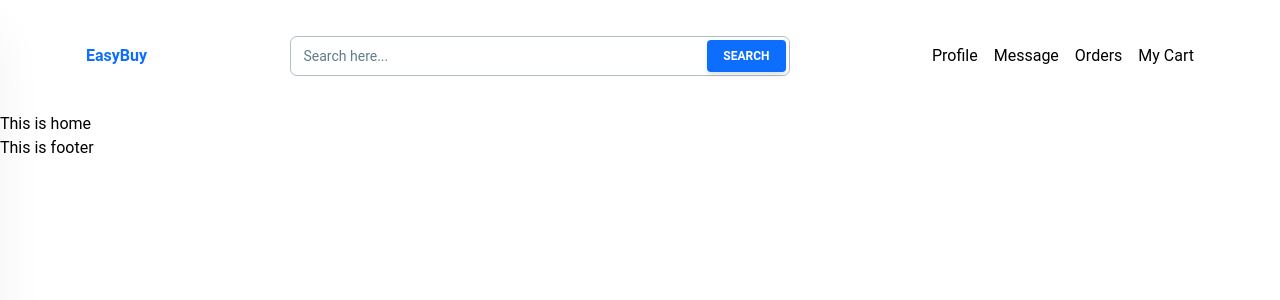
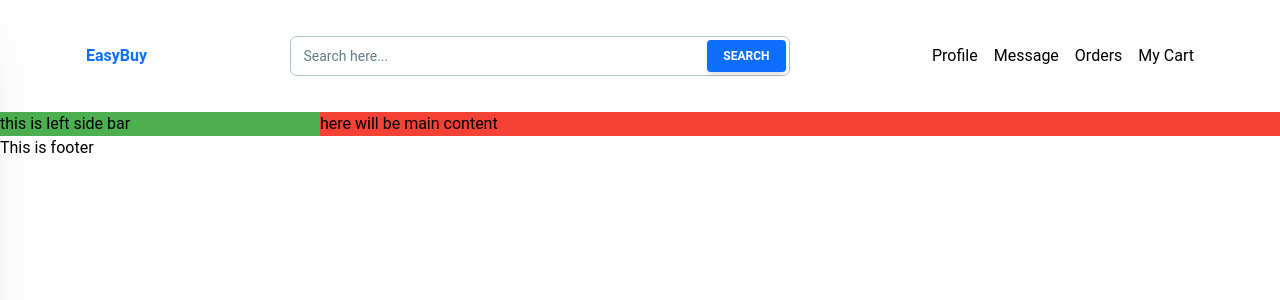
Before and after one commit to Mahabub175/EasyBuy-Client, a React (Vite) app: page / in a window 1280 px wide. Shown: the top 300 px of the page. Built offline with nearby package versions, Linux system fonts and the light colour scheme.

Commit message:
category layout

```diff
--- a/src/Pages/Category/Category.jsx
+++ b/src/Pages/Category/Category.jsx
@@ -1,9 +1,12 @@
 import React from 'react';
+import LeftSidebar from './Component/LeftSidebar/LeftSidebar';
+import RightSidebar from './Component/RightSidebar/RightSidebar';
 
 const Category = () => {
     return (
-        <div>
-
+        <div className='flex'>
+        <LeftSidebar></LeftSidebar>
+        <RightSidebar></RightSidebar>
         </div>
     );
 };
--- /dev/null
+++ b/src/Pages/Category/Component/LeftSidebar/LeftSidebar.jsx
@@ -0,0 +1,11 @@
+import React from 'react';
+
+const LeftSidebar = () => {
+    return (
+        <div className='bg-green-500 w-3/12'>
+            <h2>this is left side bar</h2>
+        </div>
+    );
+};
+
+export default LeftSidebar;
--- /dev/null
+++ b/src/Pages/Category/Component/RightSidebar/RightSidebar.jsx
@@ -0,0 +1,11 @@
+import React from 'react';
+
+const RightSidebar = () => {
+    return (
+        <div className='bg-red-500 w-9/12'>
+            <h3>here will be main content</h3>
+        </div>
+    );
+};
+
+export default RightSidebar;
--- a/src/Pages/Home/Home.jsx
+++ b/src/Pages/Home/Home.jsx
@@ -1,5 +1,13 @@
+import Category from "../Category/Category";
+
 const Home = () => {
-  return <div>This is home</div>;
+  return <div>
+
+    <Category></Category>
+
+  </div>;
+
+
 };
 
 export default Home;
--- a/src/routes/router.jsx
+++ b/src/routes/router.jsx
@@ -1,6 +1,7 @@
 import { createBrowserRouter } from "react-router-dom";
 import Main from "../Layout/Main";
 import Home from "../Pages/Home/Home";
+import Category from "../Pages/Category/Category";
 
 export const router = createBrowserRouter([
   {
@@ -8,4 +9,8 @@ export const router = createBrowserRouter([
     element: <Main />,
     children: [{ path: "/", element: <Home /> }],
   },
+  {
+    path:"category",
+    element:<Category></Category>
+  }
 ]);
```
Also changed, not shown: 1 other file (tests, documents, lock files or other folders).
